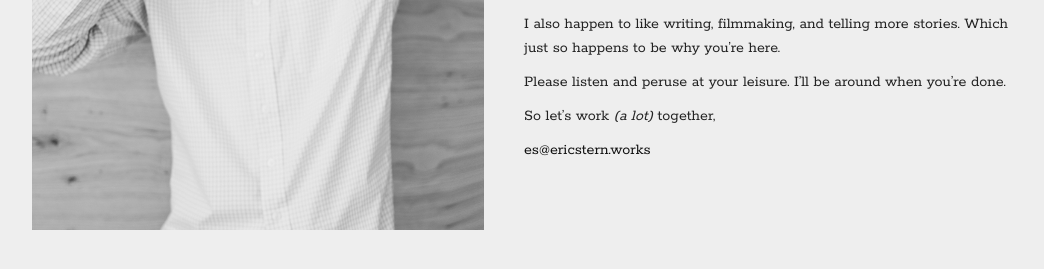
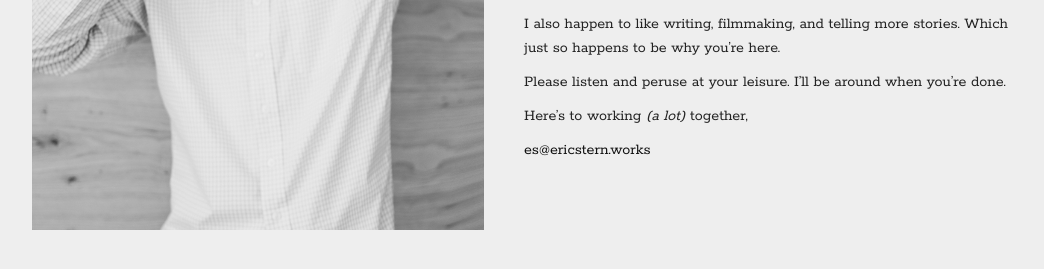
Before and after one commit to heidarianw/EricStern, a Jekyll site: the page built from about.markdown, in a window 1280 px wide. Shown: the part 412-681 px from the top of the page, without its empty margins (136-1180 px from the left). Built offline with Jekyll 4.4.1, drawn with Linux system fonts in a browser that asks for light colours; nearby versions of some CDN libraries; some web fonts are replaced.

Commit message:
Updated About

```diff
--- a/about.markdown
+++ b/about.markdown
@@ -24,6 +24,6 @@ I also happen to like writing, filmmaking, and telling more stories. Which just
 
 Please listen and peruse at your leisure. I’ll be around when you’re done.
 
-So let’s work *(a lot)* together,
+Here's to working *(a lot)* together,
 
 [es@ericstern.works](mailto:es@ericstern.works)
```
